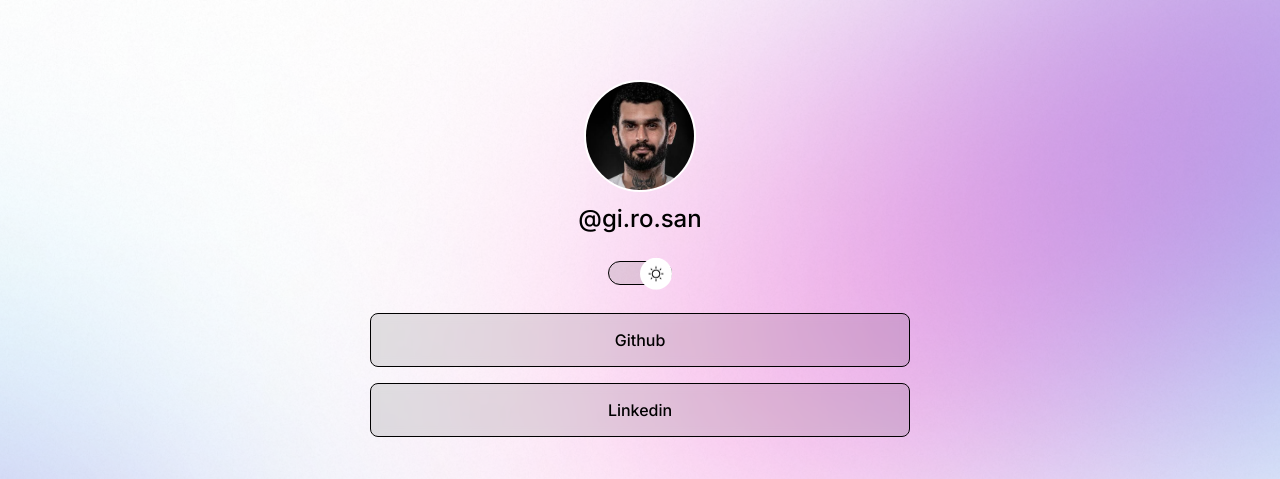
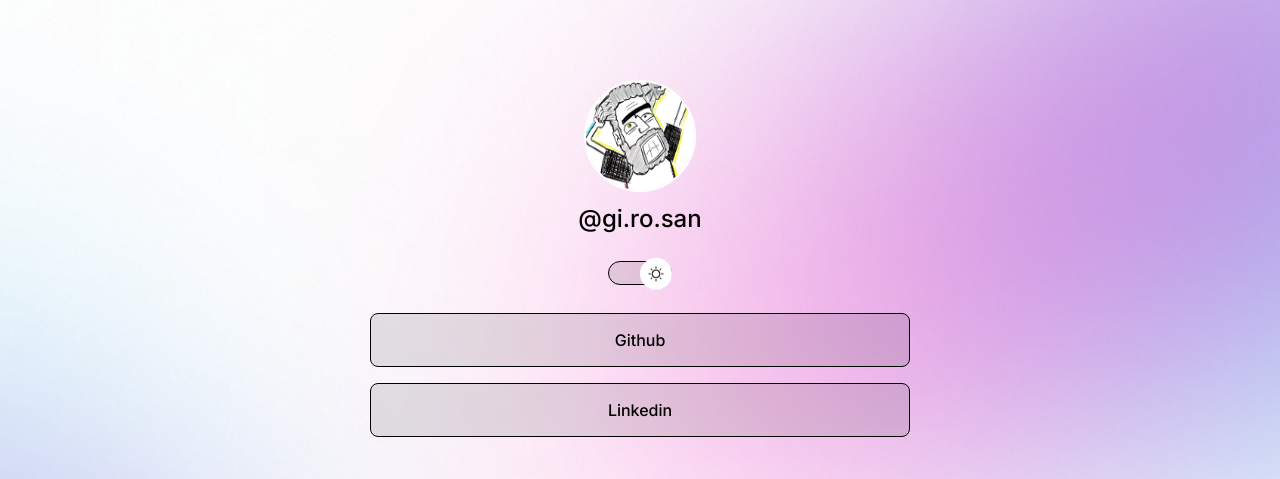
Before and after one commit to GIR0SAN/DevLinks, a plain HTML site: page index.html in a window 1280 px wide. Shown: the top 479 px of the page. Drawn offline with nearby package versions, Linux system fonts and the light colour scheme.

Commit message:
Correção foto do perfil

```diff
--- a/index.html
+++ b/index.html
@@ -12,7 +12,7 @@
 <body>
   <div id="container">
     <div id="profile">
-      <img src="images/Mask group.png" alt="Foto do Gilson olhando pra frente">
+      <img src="images/giro-cartoon.png" alt="Cartoon do Giro desesperado">
       <p>@gi.ro.san</p>
     </div>
 
--- a/script.js
+++ b/script.js
@@ -7,12 +7,9 @@ function toggleMode(){
    if(html.classList.contains('light')){
     img.setAttribute("src", "./images/giro-cartoon.png")
         img.setAttribute("alt", "cartoon do Giro desesperado")
-
-
   } else {
     img.setAttribute("src", "./images/Mask group.png")
         img.setAttribute("alt", "Foto do Gilson olhando pra frente")
-
   }
 
 }
```
